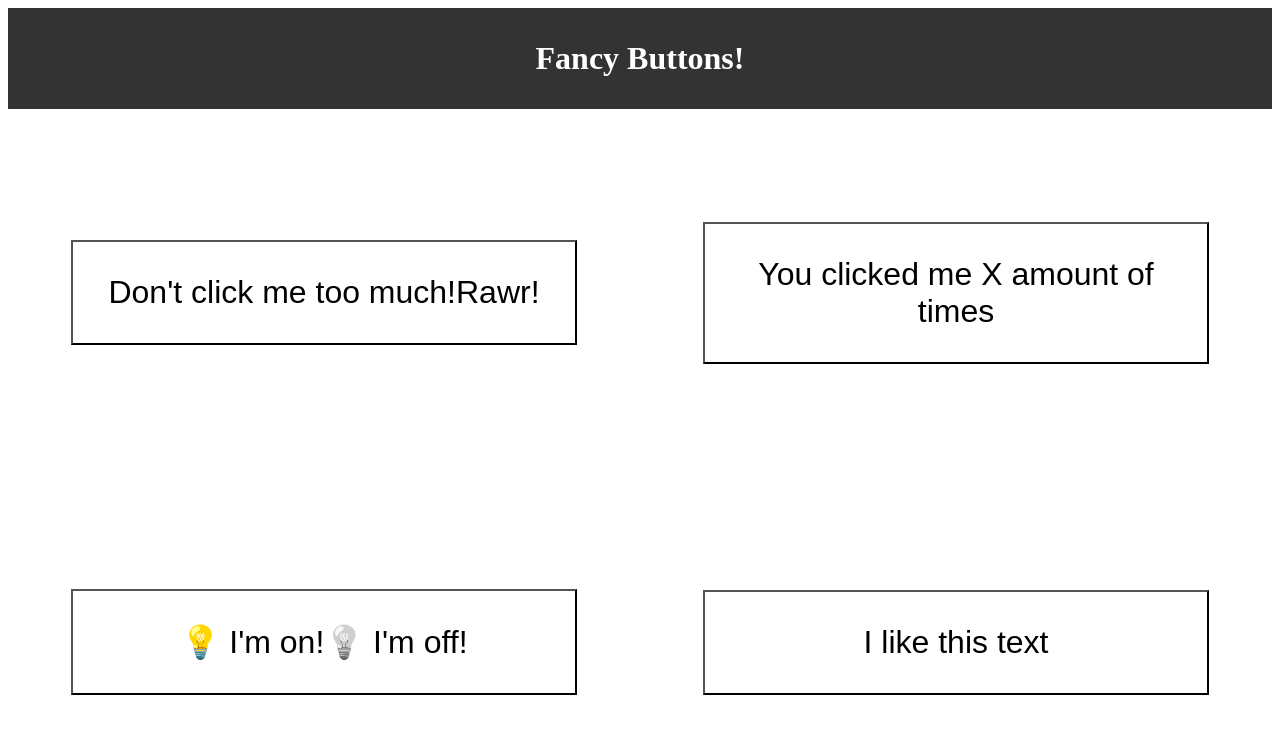
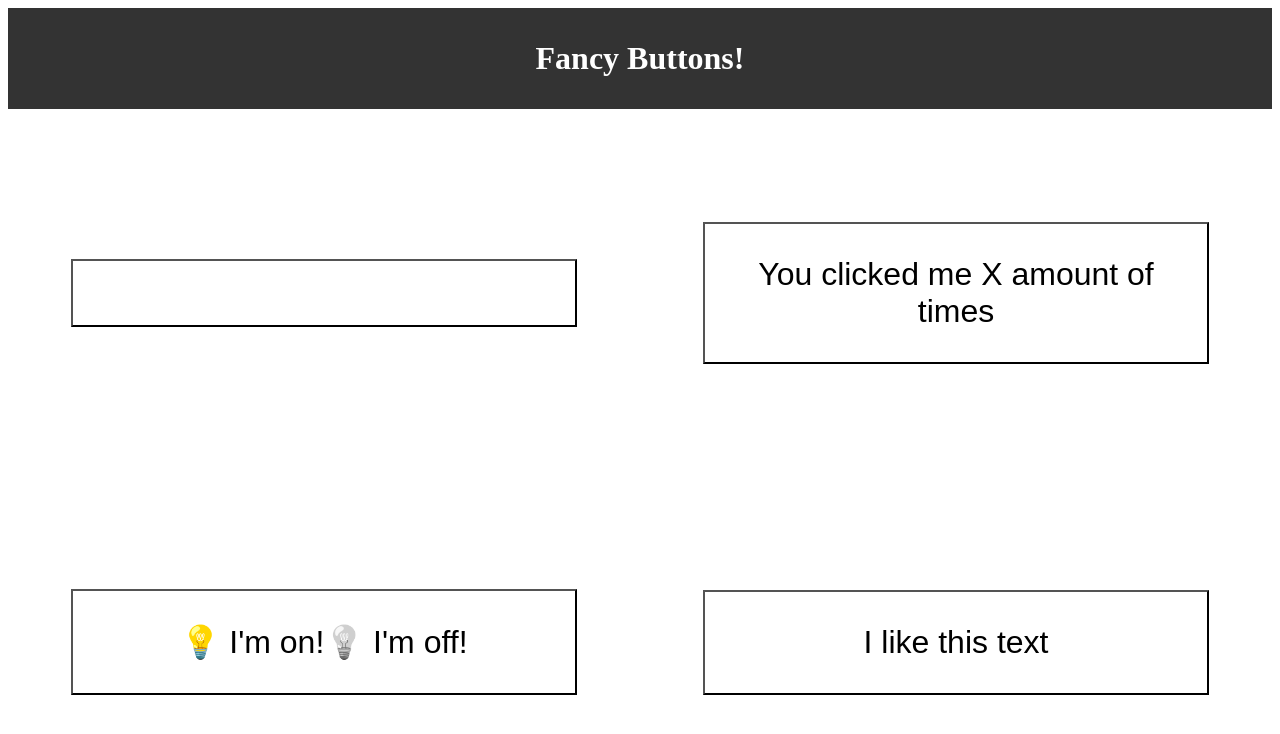
Before and after one commit to ryan-m-burns/fancy-buttons-revisited, a React (Create React App) app: page / in a window 1280 px wide. Shown: the top 734 px of the page. Built offline with nearby package versions, Linux system fonts and the light colour scheme.

Commit message:
create state

```diff
--- a/src/components/AngryButton.js
+++ b/src/components/AngryButton.js
@@ -1,12 +1,15 @@
 import { useState } from "react";
 
-const AngryButton = () => {
+const AngryButton = (props) => {
+  const [anger, setAnger] = useState();
+
   return (
-    <button className="AngryButton">
-      {/* If you have NOT reached the maximum */}
-      <span>Don't click me too much!</span>
-      {/* If you HAVE reached the maximum */}
-      <span>Rawr!</span>
+    <button
+      style={{ backgroundColor: "rgba(255,0,0,${anger})" }}
+      className="AngryButton"
+    >
+      {anger < 1 && <span>Don't click me too much!</span>}
+      {anger > 1 && <span>Rawr!</span>}
     </button>
   );
 };
--- a/src/components/CounterButton.js
+++ b/src/components/CounterButton.js
@@ -1,6 +1,8 @@
 import { useState } from "react";
 
-const CounterButton = () => {
+const CounterButton = (props) => {
+  const [clickAmount, setClickAmount] = useState();
+
   return (
     <button className="CounterButton">You clicked me X amount of times</button>
   );
--- a/src/components/LightSwitchButton.js
+++ b/src/components/LightSwitchButton.js
@@ -1,6 +1,8 @@
 import { useState } from "react";
 
-const LightSwitchButton = () => {
+const LightSwitchButton = (props) => {
+  const [light, setLight] = useState();
+
   return (
     <button className="LightSwitchButton">
       {/* When the state is on */}
--- a/src/components/TextRepeaterButton.js
+++ b/src/components/TextRepeaterButton.js
@@ -1,6 +1,8 @@
 import { useState } from "react";
 
-const TextRepeaterButton = () => {
+const TextRepeaterButton = (props) => {
+  const [repetitions, setRepetitions] = useState();
+
   return (
     <button className="TextRepeaterButton">
       <span>I like this text</span>
```
